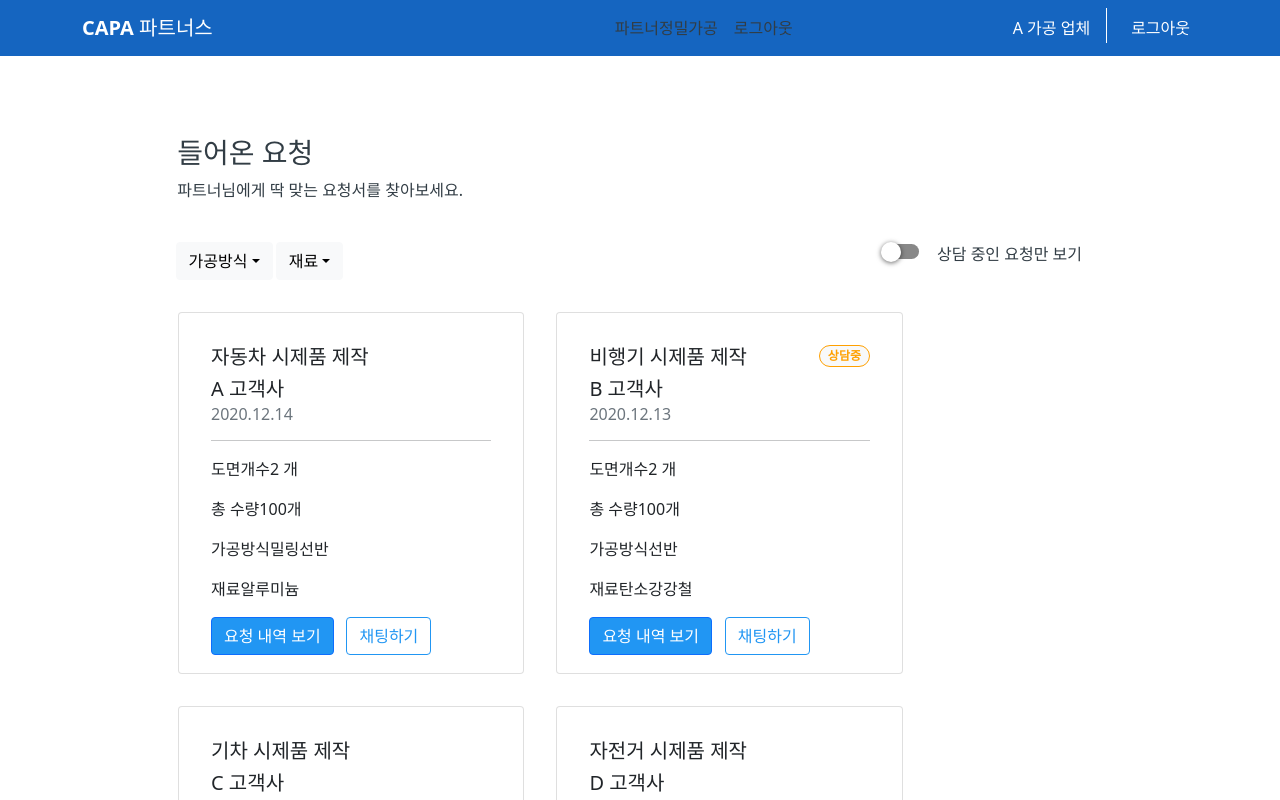
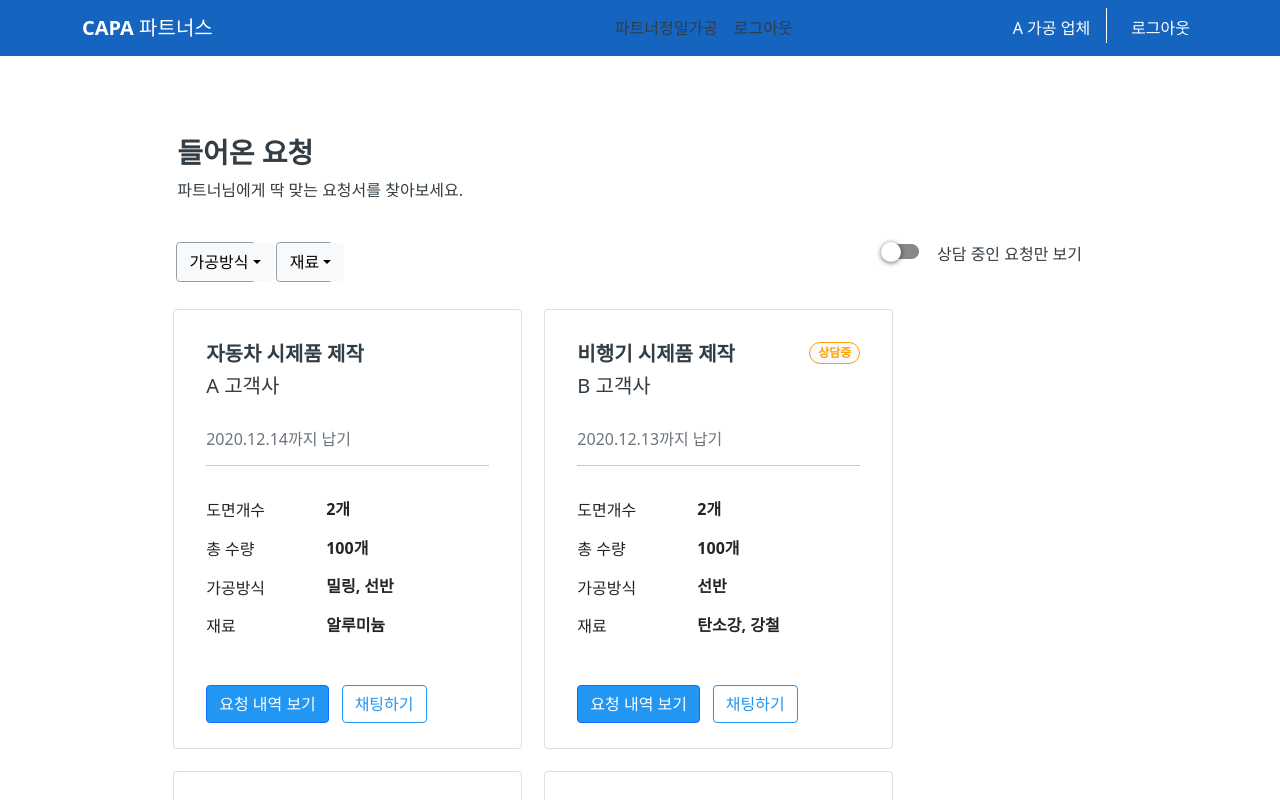
Before and after one commit to Bobstyle23/Capapartners-project, a React (Create React App) app: page / in a window 1280 px wide. Shown: the top 800 px of the page. Built offline with nearby package versions, Linux system fonts and the light colour scheme.

Commit message:
Make styles for card & for sort btns

```diff
--- a/src/components/EmptyList.tsx
+++ b/src/components/EmptyList.tsx
@@ -5,10 +5,10 @@ const EmptyList = () => {
         style={{
           color: " #939FA5",
           width: "100%",
-          height: "8rem",
+          height: "6.3rem",
           border: "1px solid #939FA5",
           textAlign: "center",
-          padding: "3rem",
+          padding: "2.4rem",
           marginTop: "1rem",
         }}
       >
--- a/src/components/Header.tsx
+++ b/src/components/Header.tsx
@@ -52,6 +52,7 @@ const Header = () => {
                   borderRight: "1px solid #ffffff",
                   marginRight: "1rem",
                   paddingRight: "1rem",
+                  fontWeight: "500",
                 }}
               >
                 A 가공 업체
--- a/src/components/List.tsx
+++ b/src/components/List.tsx
@@ -1,4 +1,3 @@
-import React, { useState } from "react";
 import datas from "../data.json";
 import { Card, Container, Row, Button, Badge } from "react-bootstrap";
 import "./styles/list-styles.css";
@@ -23,6 +22,7 @@ const List = () => {
               color: "#323D45",
               textAlign: "left",
               marginLeft: "0.2rem",
+              fontWeight: "700",
             }}
           >
             들어온 요청
@@ -38,32 +38,15 @@ const List = () => {
             파트너님에게 딱 맞는 요청서를 찾아보세요.
           </p>
 
-          <SortButtons />
-
-          {/* <Row>
-            <Col
-              className="toggle"
-              lg={2}
-              style={{
-                paddingLeft: "18rem",
-                float: "right",
-              }}
-            ></Col>
-
-            <Col
-              lg={4}
-              style={{
-                paddingLeft: "10rem",
-                marginLeft: "4rem",
-              }}
-            ></Col>
-          </Row> */}
+          <SortButtons items={items} />
 
           {items.length !== 0 ? (
             items.map((item) => (
               <Card className="card" key={item.id}>
                 <Card.Body>
-                  <Card.Title>{item.title}</Card.Title>
+                  <Card.Title style={{ color: "#323D45", fontWeight: "700" }}>
+                    {item.title}
+                  </Card.Title>
                   {item.status === "상담중" ? (
                     <span>
                       <Badge
@@ -83,32 +66,52 @@ const List = () => {
                   ) : (
                     ""
                   )}
-                  <h5>{item.client}</h5>
-
-                  <Card.Subtitle className="mb-2 text-muted">
-                    {item.due}
+                  <h5
+                    style={{
+                      color: "#323D45",
+                      fontWeight: "500",
+                    }}
+                  >
+                    {item.client}
+                  </h5>
+                  <Card.Subtitle
+                    className="mb-2 text-muted"
+                    style={{
+                      color: "#939FA5",
+                      marginTop: "2rem",
+                      fontWeight: "400",
+                    }}
+                  >
+                    {item.due}까지 납기
                   </Card.Subtitle>
                   <hr />
-                  <Card.Text>
+
+                  <Card.Text style={{ marginTop: "2rem" }}>
                     도면개수
-                    {item.count || item.docs} 개
+                    <span className="body-span">
+                      {item.count || item.docs}개
+                    </span>
                   </Card.Text>
                   <Card.Text>
                     총 수량
-                    {item.amount}개
+                    <span className="body-span">{item.amount}개</span>
                   </Card.Text>
                   <Card.Text>
                     가공방식
-                    {item.method}
+                    <span className="body-span">{item.method.join(", ")}</span>
                   </Card.Text>
                   <Card.Text>
                     재료
-                    {item.material}
+                    <span className="body-span">
+                      {item.material.join(", ")}
+                    </span>
                   </Card.Text>
                   <Button
                     style={{
                       backgroundColor: "#2196F3",
                       marginRight: "0.8rem",
+                      fontWeight: "500",
+                      marginTop: "2rem",
                     }}
                   >
                     요청 내역 보기
@@ -118,6 +121,8 @@ const List = () => {
                       backgroundColor: "#ffffff",
                       color: " #2196F3",
                       border: "1px solid #2196F3",
+                      fontWeight: "500",
+                      marginTop: "2rem",
                     }}
                   >
                     채팅하기
--- a/src/components/SortButtons.tsx
+++ b/src/components/SortButtons.tsx
@@ -3,7 +3,7 @@ import { Container, DropdownButton, Form, Col, Row } from "react-bootstrap";
 import Switch from "react-switch";
 import "./styles/sortButtons.css";
 
-const SortButtons = () => {
+const SortButtons = ({ items }: any) => {
   const [check, setCheck] = useState(false);
 
   const handleChange = (check: boolean | ((prevState: boolean) => boolean)) => {
@@ -20,19 +20,62 @@ const SortButtons = () => {
               variant="light"
               title="가공방식"
             >
-              <Form.Check id="1" label="밀링" />
-              <Form.Check id="2" label="선반" />
+              <Form.Check
+                style={{
+                  marginLeft: "0.8rem",
+                }}
+                id="1"
+                label="밀링"
+              />
+              <Form.Check
+                style={{ marginLeft: "0.8rem" }}
+                id="2"
+                label="선반"
+              />
             </DropdownButton>
           </Col>
           <Col className="col2" lg={2} xs={6}>
             <DropdownButton
-              className="dropdownBtn"
+              className="dropdown2"
               style={{ display: "flex", justifyContent: "flex-start" }}
               variant="light"
               title="재료"
             >
-              <Form.Check id="1" label="밀링" />
-              <Form.Check id="2" label="선반" />
+              <Form.Check
+                style={{
+                  marginLeft: "0.8rem",
+                }}
+                id="1"
+                label="알루미늄"
+              />
+              <Form.Check
+                style={{
+                  marginLeft: "0.8rem",
+                }}
+                id="2"
+                label="탄소강"
+              />
+              <Form.Check
+                style={{
+                  marginLeft: "0.8rem",
+                }}
+                id="2"
+                label="구리"
+              />
+              <Form.Check
+                style={{
+                  marginLeft: "0.8rem",
+                }}
+                id="2"
+                label="합금강"
+              />
+              <Form.Check
+                style={{
+                  marginLeft: "0.8rem",
+                }}
+                id="2"
+                label="강철"
+              />
             </DropdownButton>
           </Col>
 
@@ -58,6 +101,7 @@ const SortButtons = () => {
               onChange={handleChange}
               checked={check}
             />
+
             <p
               style={{
                 color: "#323D45",
--- a/src/components/styles/list-styles.css
+++ b/src/components/styles/list-styles.css
@@ -1,7 +1,7 @@
 .card {
-  width: 21.65rem;
-  height: 22.65rem;
-  margin: 1rem;
+  width: 21.8rem;
+  height: 27.5rem;
+  margin: 0.7rem;
   text-align: left;
   padding: 1rem;
 }
@@ -11,20 +11,13 @@
   cursor: pointer;
 }
 
-.dropdown-btn1 {
-  background-color: #ffffff;
-  margin-left: 0.2rem;
-  width: 10%;
-  height: 20%;
-  margin-bottom: 1rem;
-}
-
-.dropdown-btn2 {
-  /* backgroundColor: "#ffffff",
-                  width: "10%",
-                  height: "20%",
-                  marginBottom: "1rem",
-                  marginLeft: "0.2rem", */
+.body-span {
+  display: flex;
+  justify-content: space-between;
+  padding-left: 7.5rem;
+  text-align: right;
+  font-weight: 700;
+  margin-top: -1.575rem;
 }
 
 @media (max-width: 578px) {
--- a/src/components/styles/sortButtons.css
+++ b/src/components/styles/sortButtons.css
@@ -10,6 +10,21 @@
 .dropdown1 {
   display: flex;
   justify-content: flex-start;
+  border: 1px solid #939fa5;
+  border-radius: 4px;
+  width: 63%;
+  background-color: #ffffff;
+}
+.dropdown2 {
+  width: 45%;
+  border: 1px solid #939fa5;
+  border-radius: 4px;
+  background-color: #ffffff;
+}
+.dropdown2:hover,
+.dropdown1:hover {
+  cursor: pointer;
+  border: 1px solid #2196f3;
 }
 
 @media only screen and (max-width: 578px) {
--- a/src/data.json
+++ b/src/data.json
@@ -65,17 +65,7 @@
         "method": ["밀링"],
         "material": ["강철"],
         "status": "대기중"
-      },
-      {
-        "id": 7,
-        "title": "전동 킥보드 시제품 제작",
-        "client": "F 업체",
-        "due": "2020.12.09",
-        "docs": 1,
-        "amount": 20,
-        "method": ["밀링"],
-        "material": ["강철"],
-        "status": "상담중"
       }
+
     ]
   }
```
